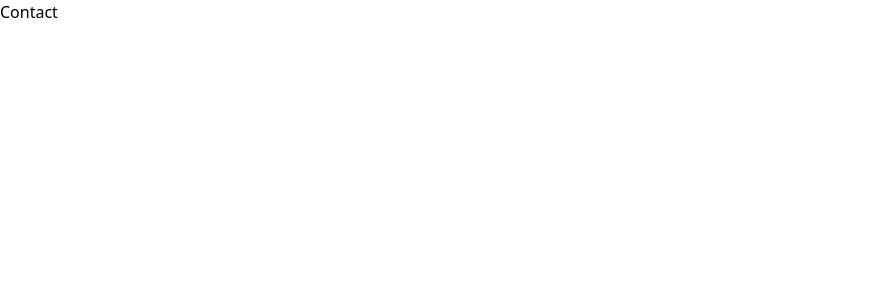
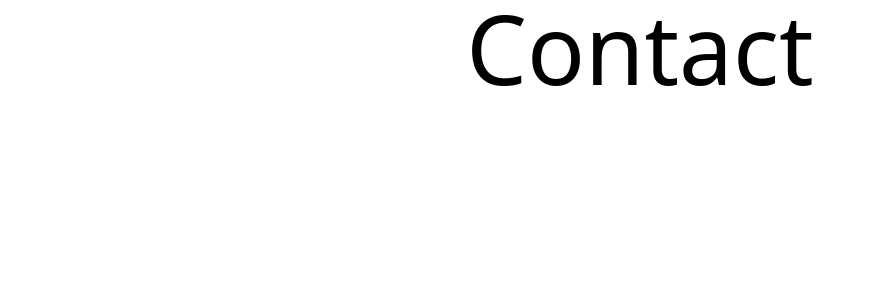
Before and after one commit to ecommerceGrupo03/ReVende-React, a React (Vite) app in the folder ReVende-React/: page / in a window 1280 px wide. Shown: the top 300 px of the page, without its empty margins (0-874 px from the left). Built offline with nearby package versions, Linux system fonts and the light colour scheme.

Commit message:
Update tailwind.config.js

```diff
--- a/ReVende-React/tailwind.config.js
+++ b/ReVende-React/tailwind.config.js
@@ -1,7 +1,7 @@
 /** @type {import('tailwindcss').Config} */
 export default {
   content: [ "./index.html",
-  "./src/*/.{js,ts,jsx,tsx}",
+  "./src/**/*.{js,ts,jsx,tsx}",
   "*.{js,ts,jsx,tsx}"],
   theme: {
     extend: {},
```
